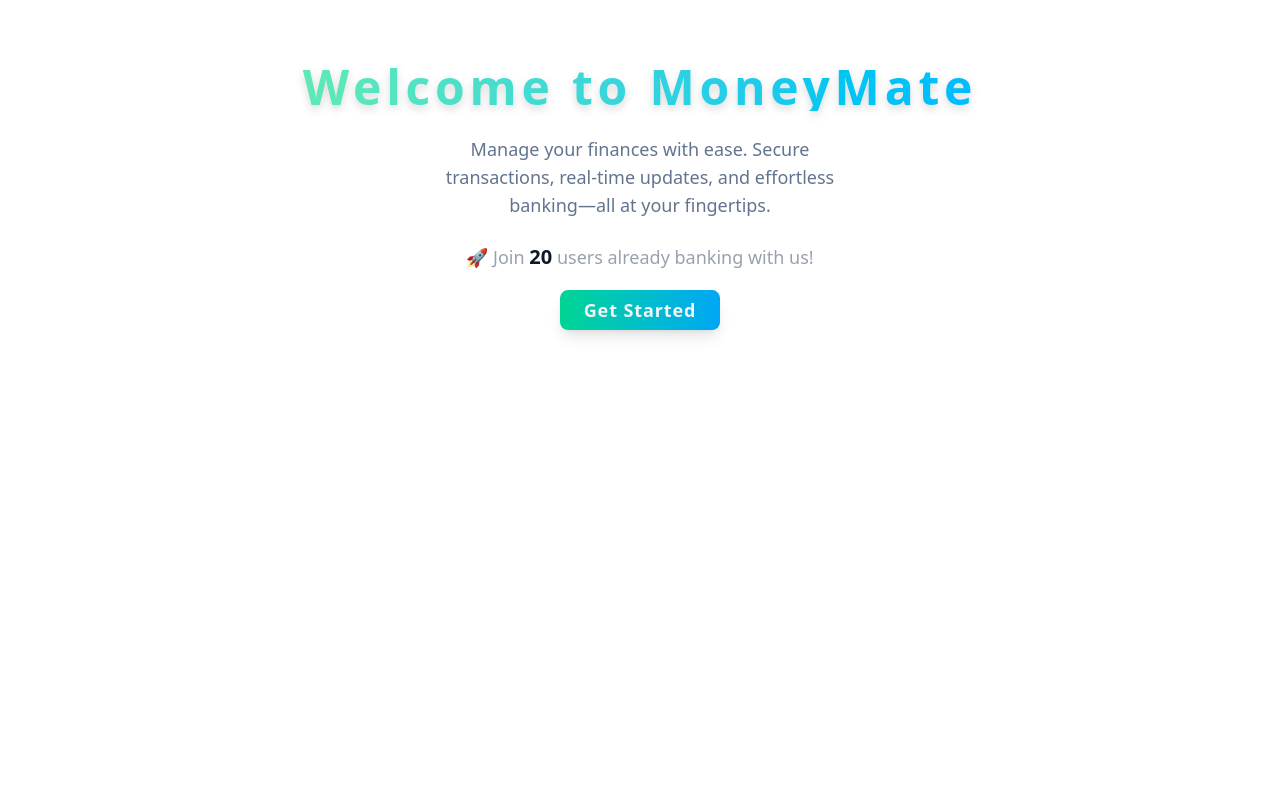
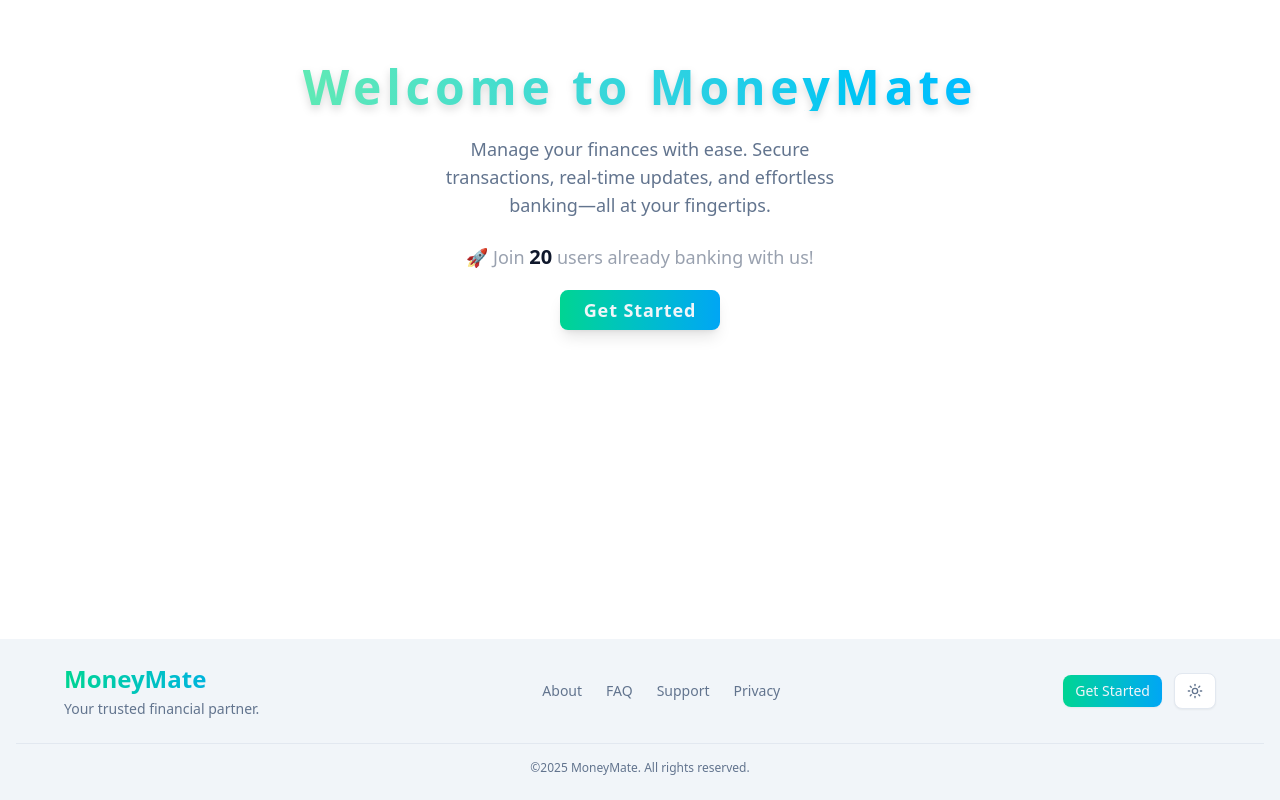
Before and after one commit to RevanToma/extras, a Next.js app in the folder banksajt/banksajt-frontend/: page / in a window 1280 px wide. Shown: the part 269-1069 px from the top of the page. Before the commit the page ends 868 px from the top, so only its background shows below. Built offline with nearby package versions, Linux system fonts and the light colour scheme; no server answers.

Commit message:
added footer

```diff
--- a/banksajt/banksajt-frontend/app/(root)/layout.tsx
+++ b/banksajt/banksajt-frontend/app/(root)/layout.tsx
@@ -1,3 +1,4 @@
+import Footer from '@/components/footer';
 import Navbar from '@/components/navbar';
 import React from 'react';
 
@@ -11,6 +12,7 @@ export default function RootLayout({
       <main className='flex-1 wrapper'>
         <Navbar />
         {children}
+        <Footer />
       </main>
     </div>
   );
--- /dev/null
+++ b/banksajt/banksajt-frontend/components/footer.tsx
@@ -0,0 +1,38 @@
+import Link from 'next/link';
+import { Button } from '@/components/ui/button';
+import { ModeToggle } from './mode-toggle';
+
+const Footer = () => {
+    return (
+        <footer
+
+            className='w-full bg-muted py-6 px-4 mt-10'
+        >
+            <div className='max-w-6xl mx-auto flex flex-col sm:flex-col md:flex-row lg:flex-row items-center justify-between text-muted-foreground gap-4'>
+                <div className='text-center md:text-left'>
+                    <h2 className='text-2xl font-bold bg-gradient-to-r from-emerald-400 to-sky-500 bg-clip-text text-transparent'>
+                        MoneyMate
+                    </h2>
+                    <p className='text-sm mt-1'>Your trusted financial partner.</p>
+                </div>
+                <div className='flex gap-6 text-sm'>
+                    <Link href='/about' className='hover:text-primary transition'>About</Link>
+                    <Link href='/faq' className='hover:text-primary transition'>FAQ</Link>
+                    <Link href='/support' className='hover:text-primary transition'>Support</Link>
+                    <Link href='/privacy' className='hover:text-primary transition'>Privacy</Link>
+                </div>
+                <div className='flex flex-col sm:flex-col md:flex-row lg:flex-row gap-3 items-center'>
+                    <Button asChild size='sm' className='text-secondary bg-gradient-to-r from-emerald-400 to-sky-500 hover:from-emerald-500 hover:to-sky-800'>
+                        <Link href='/sign-up'>Get Started</Link>
+                    </Button>
+                    <ModeToggle />
+                </div>
+            </div>
+            <div className='text-center text-xs text-muted-foreground mt-6 border-t border-border pt-4'>
+                ©2025 MoneyMate. All rights reserved.
+            </div>
+        </footer>
+    );
+};
+
+export default Footer;
```
